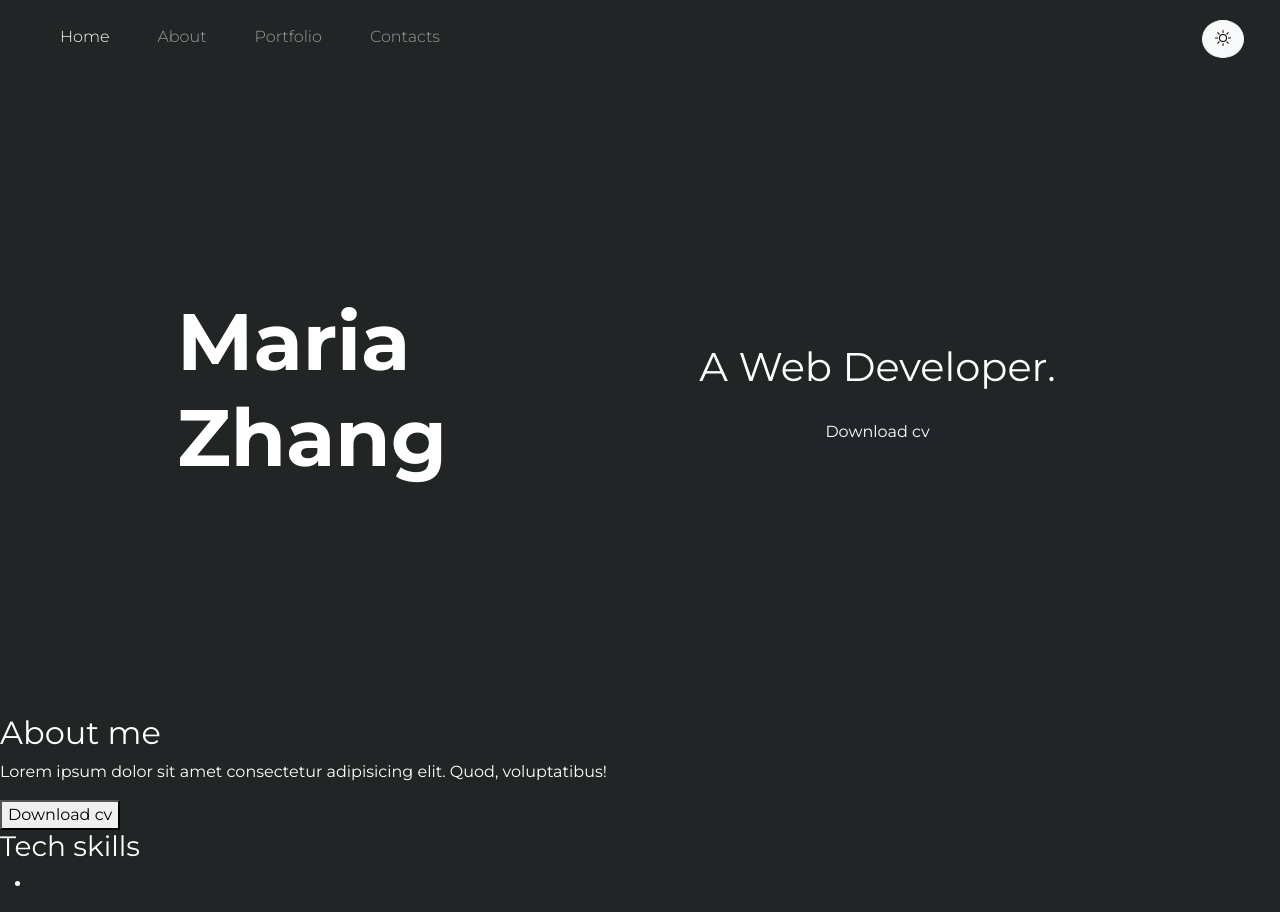
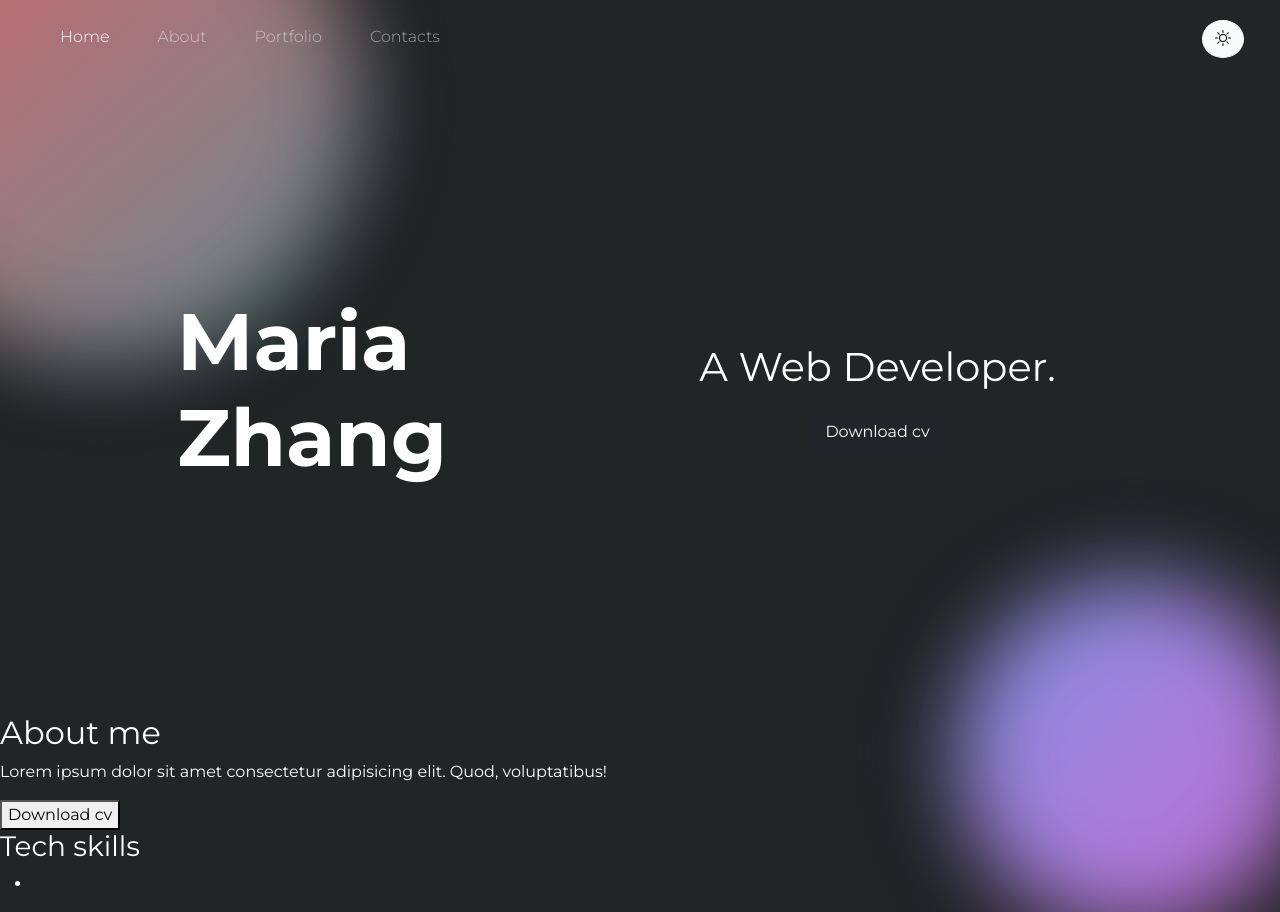
Before and after one commit to MaryZh555/PortfolioWebsite, a plain HTML site: page index.html in a window 1280 px wide. Drawn offline with nearby package versions, Linux system fonts and the light colour scheme.

Commit message:
adding background

```diff
--- a/index.html
+++ b/index.html
@@ -19,9 +19,14 @@
 </head>
 
 <body>
+    <!-- Background -->
+    <div class="background-objects">
+        <div class="bg-gradient-top"></div>
+        <div class="bg-gradient-bottom"></div>
+    </div>
     <!-- Navigation -->
     <header>
-        <nav class="navbar navbar-expand-md navbar-dark text-light fw-light py-3">
+        <nav id="nav" class="navbar navbar-expand-md navbar-dark text-light fw-light py-3">
             <div class="container-fluid">
                 <a class="navbar-brand" href="#"></a>
                 <button class="navbar-toggler" type="button" data-bs-toggle="collapse"
--- a/style.css
+++ b/style.css
@@ -7,6 +7,55 @@ body {
     color: #FFFF;
     font-family: 'Montserrat', sans-serif;
 }
+
+.bg-gradient-top {
+    position: fixed;
+    content: "";
+    left: -250px;
+    top: -250px;
+    width: 700px;
+    height: 700px;
+    border-radius: 50%;
+    z-index: 1;
+    background-image: linear-gradient(140deg, #f75c64f4, #77f1f78b);
+    box-shadow: 0px 0px 85px 90px #222526 inset;
+}
+
+.bg-gradient-top::after {
+    position: absolute;
+    content: "";
+    left: -2.5px;
+    top: -2.5px;
+    width: 101%;
+    height: 101%;
+    border-radius: 50%;
+    box-shadow: 0px 0px 30px 25px #222526 inset;
+}
+
+.bg-gradient-bottom {
+    position: fixed;
+    content: "";
+    right: -10vw;
+    top: 60vh;
+    width: 550px;
+    height: 550px;
+    border-radius: 50%;
+    z-index: 1;
+    background-image: linear-gradient(-45deg, rgba(224, 103, 216, 0.94), rgba(120, 165, 248, 0.934));
+    box-shadow: 0px 0px 85px 100px #222526 inset;
+}
+
+.bg-gradient-bottom::after {
+    position: absolute;
+    content: "";
+    left: -3px;
+    top: -3px;
+    width: 101%;
+    height: 101%;
+    border-radius: 50%;
+    box-shadow: 0px 0px 30px 25px #222526 inset;
+}
+
 
 /* Navigation */
 
@@ -27,3 +76,8 @@ body {
 #home .row p {
     font-size: 40px;
 }
+
+#home, #nav {
+    position: relative;
+    z-index: 2;
+}
```
